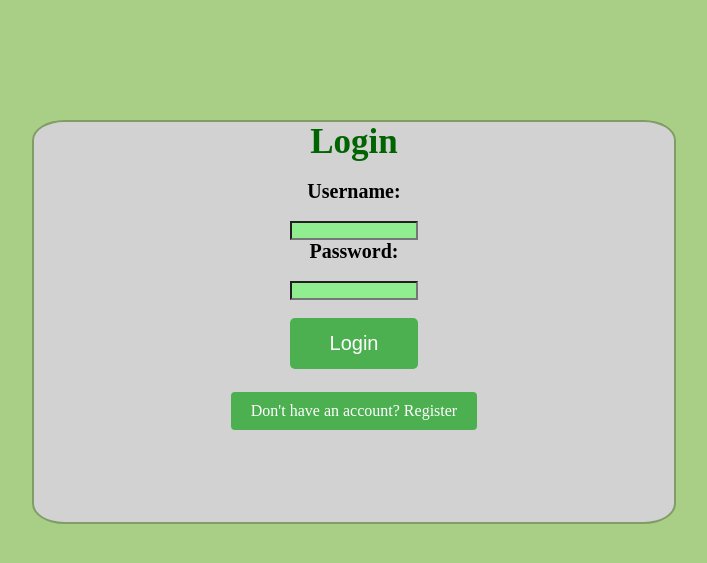
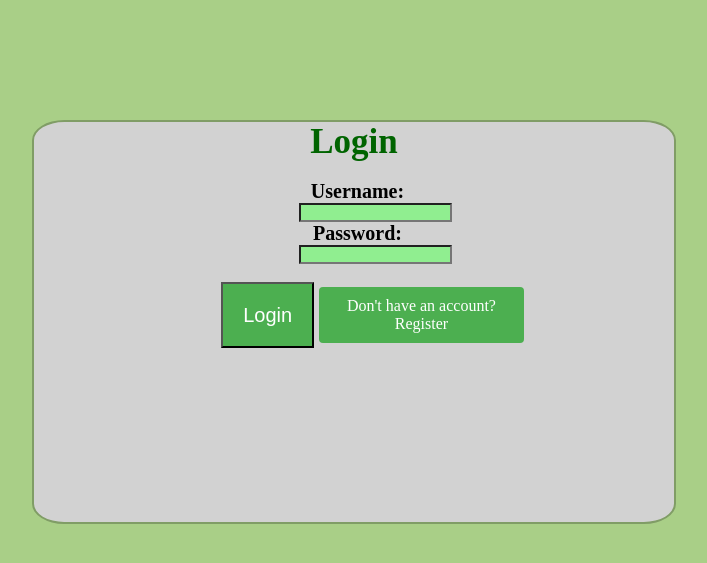
Before and after one commit to SKel1817/waterlogged, a PHP site: page /html/users.php in a window 1280 px wide. Shown: the part 93-656 px from the top of the page, without its empty margins (286-993 px from the left). Run offline with PHP 8.4, Linux system fonts and the light colour scheme.

Commit message:
match latte update

```diff
--- a/html/users.php
+++ b/html/users.php
@@ -96,14 +96,25 @@
 <form action="users.php" method="post">
 
        <h2 class="centered-heading" style="color: darkgreen; font-size: 35px;">Login</h2><br>
-
+       <div style="text-align: left; margin-left: 2%;">
        <label for="username"style="font-weight: bold; font-size: 20px;"class="centered-label">Username:</label><br>
+       </div>
+       <div style="text-align: left; margin-left: 12.5%;">
        <input type="text" id="username" name="username" value="" style="background-color: #90EE90;"class="centered-input">
+        </div>
+       <div style="text-align: left; margin-left: 2%;">
         <label for="password"style="font-weight: bold; font-size: 20px;"class="centered-label">Password:</label><br>
+        </div>
+          <div style="text-align: left; margin-left: 12.5%;">
          <input type="password" id="password" name="password" value="" style="background-color: #90EE90;"class="centered-input"><br>
 
-                    <input type="submit" name="login" value="Login" style="background-color: #4CAF50; color: white; padding: 14px 20px; font-size: 20px; border: none; border-radius: 5px; cursor: pointer;"class="centered-button"><br>
+        </div><br>
+        <div style="text-align: left; margin-left: 12%;">
+        <input type="submit" name="login" value="Login" style="background-color: #4CAF50; color: white; padding: 14px 20px; font-size: 20px; border>
+        </div>
+        <div style="text-align: left; margin-left: 12.5%;">
         <a class="register-button" href='../html/register.php'>Don't have an account? Register</a>
+       </div>
           </form>
             </article>
         <?php endif; ?>
```
Lines whose indentation alone changed are shown as unchanged.
